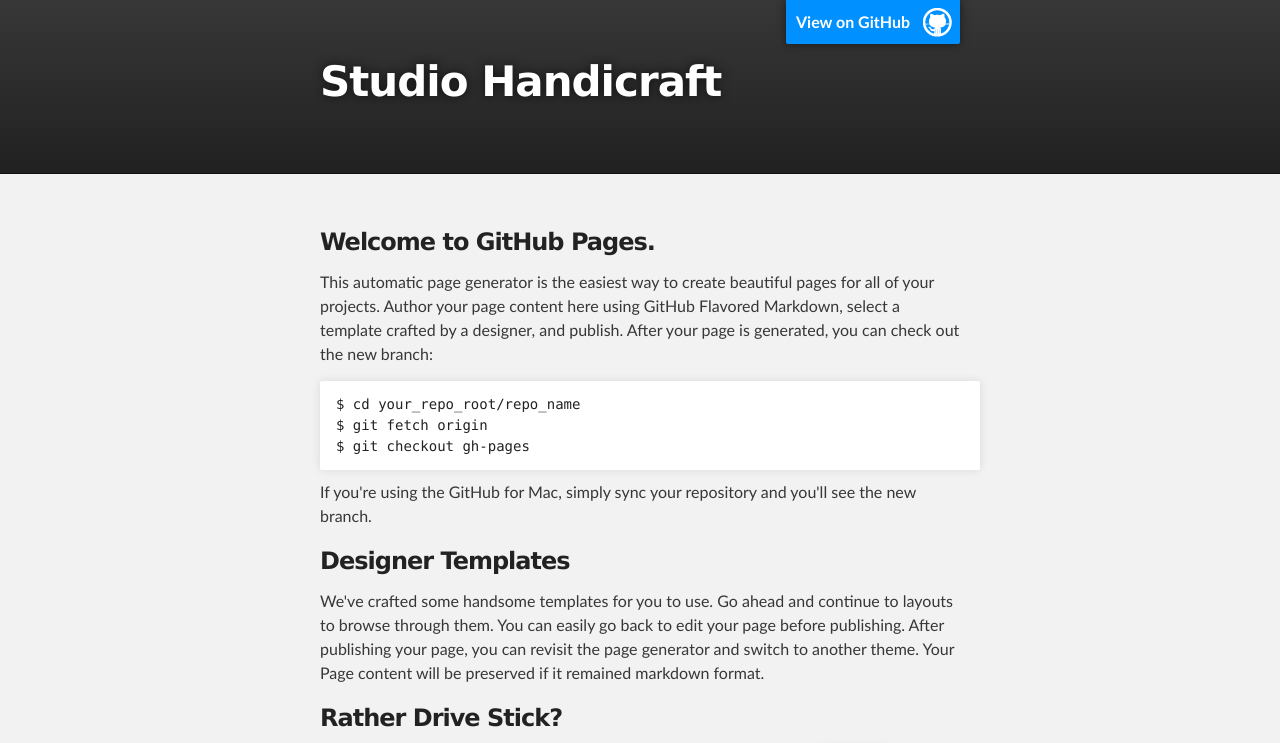
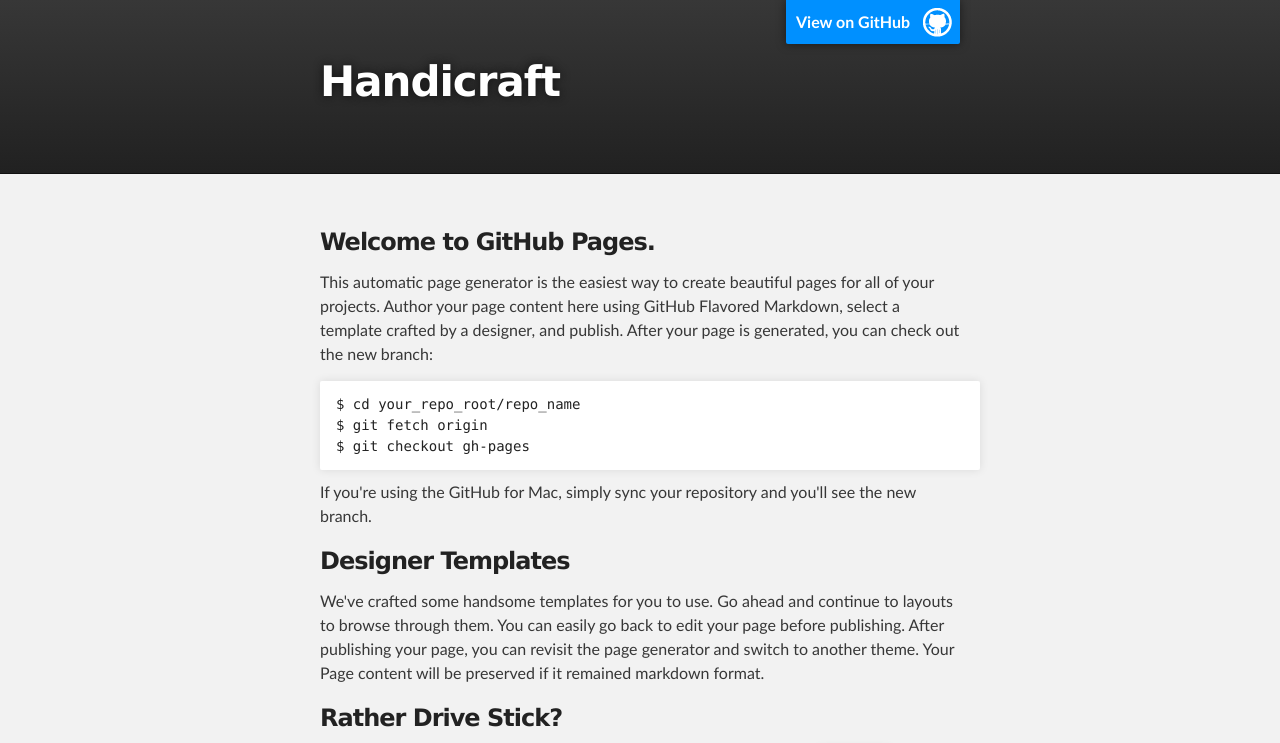
Before and after one commit to StudioHandicraft/studiohandicraft.github.io, a plain HTML site: page index.html in a window 1280 px wide. Shown: the top 743 px of the page. Drawn offline with Linux system fonts and the light colour scheme.

Commit message:
Update index.html

```diff
--- a/index.html
+++ b/index.html
@@ -18,7 +18,7 @@
         <header class="inner">
           <a id="forkme_banner" href="https://github.com/StudioHandicraft">View on GitHub</a>
 
-          <h1 id="project_title">Studio Handicraft</h1>
+          <h1 id="project_title">Handicraft</h1>
           <h2 id="project_tagline"></h2>
 
         </header>
```
